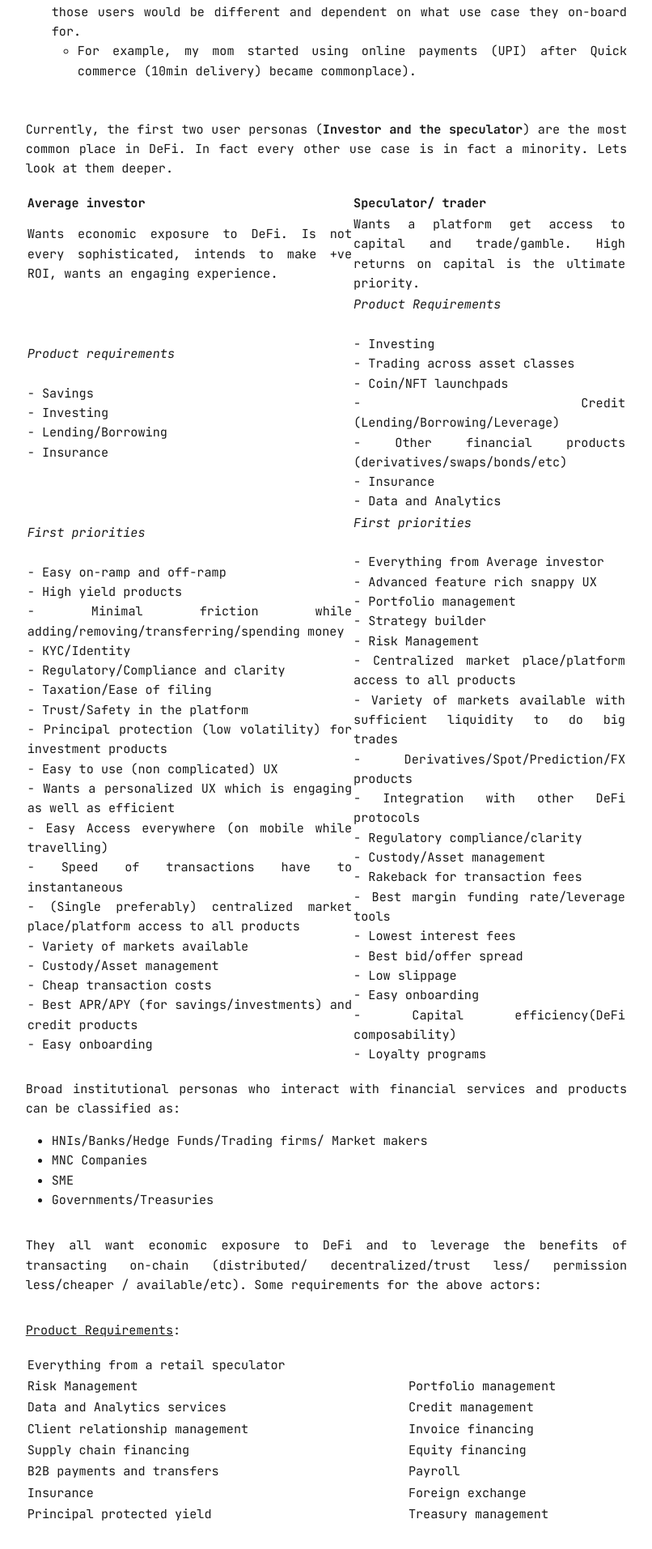
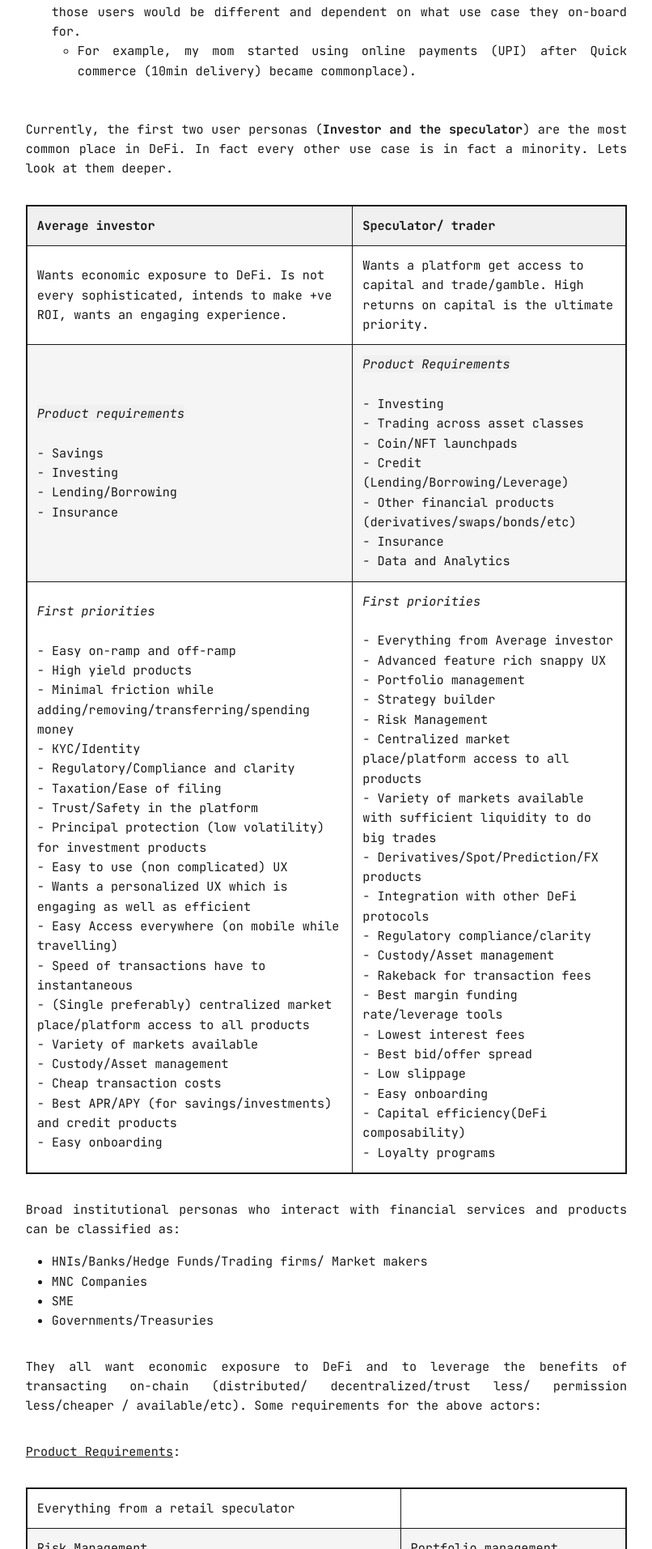
Before and after one commit to r-nikhil/r-nikhil.github.io, a Jekyll site: the page built from _posts/2022-08-28-defi-user-journey.md, in a window 1280 px wide. Shown: the part 1052-2965 px from the top of the page at 81% size, without its empty margins (317-1123 px from the left). Built offline with Jekyll 4.4.1, drawn with Linux system fonts in a browser that asks for light colours.

Commit message:
Assistant checkpoint: Add table borders and styling to CSS
Assistant generated file changes:
- _sass/_main.scss: Add table styling for markdown tables

---

User prompt:

the markdown tables dont show the obrders/lines when rendered? why?

Replit-Commit-Author: Assistant
Replit-Commit-Session-Id: 46f2b801-bfbc-442b-aba4-ed25a9d1d88d

```diff
--- a/_sass/_main.scss
+++ b/_sass/_main.scss
@@ -101,6 +101,28 @@ pre {
 img {
 	max-width: 100%;
 	border: 2px solid var(--border-color);
+}
+
+table {
+	width: 100%;
+	border-collapse: collapse;
+	margin: 1rem 0;
+	border: 2px solid var(--border-color);
+}
+
+th, td {
+	padding: 0.75rem;
+	text-align: left;
+	border: 1px solid var(--border-color);
+}
+
+th {
+	background-color: var(--code-bg);
+	font-weight: 700;
+}
+
+tr:nth-child(even) {
+	background-color: rgba(0, 0, 0, 0.02);
 }
 
 hr {
```
